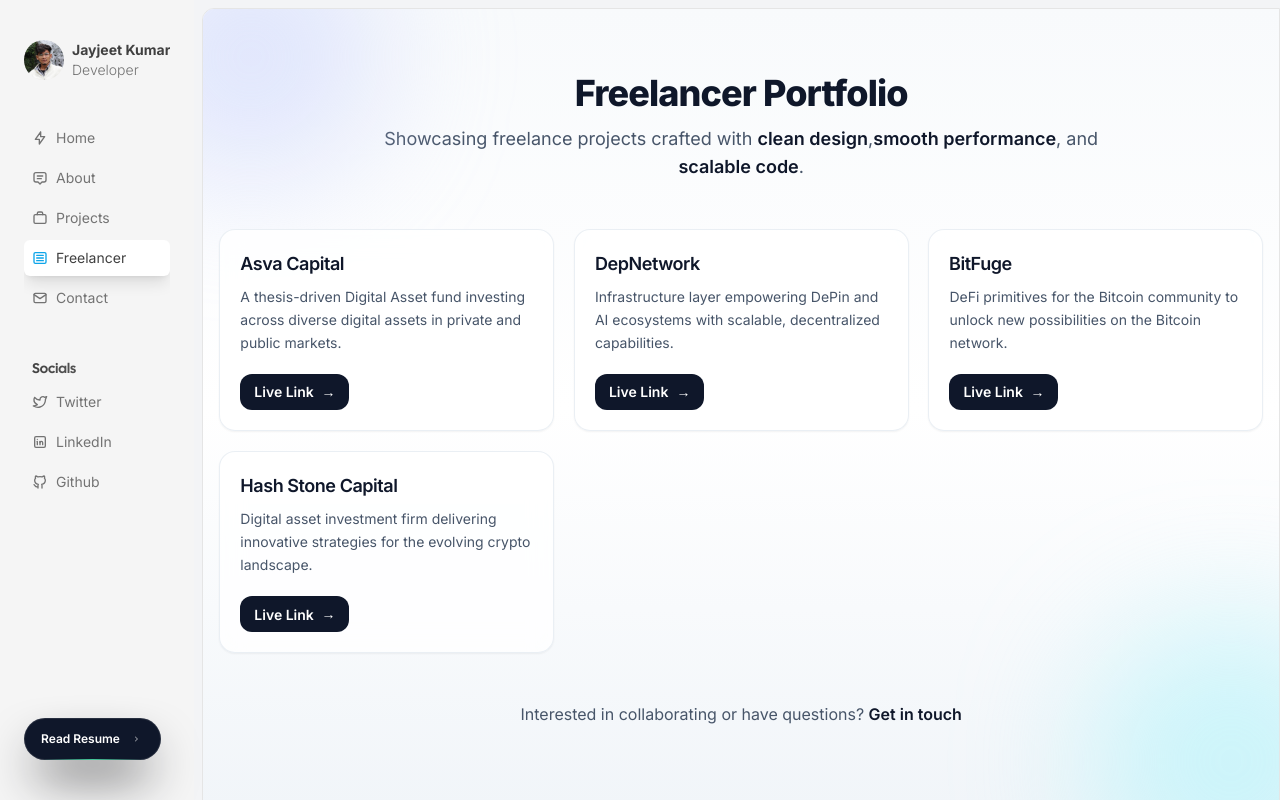
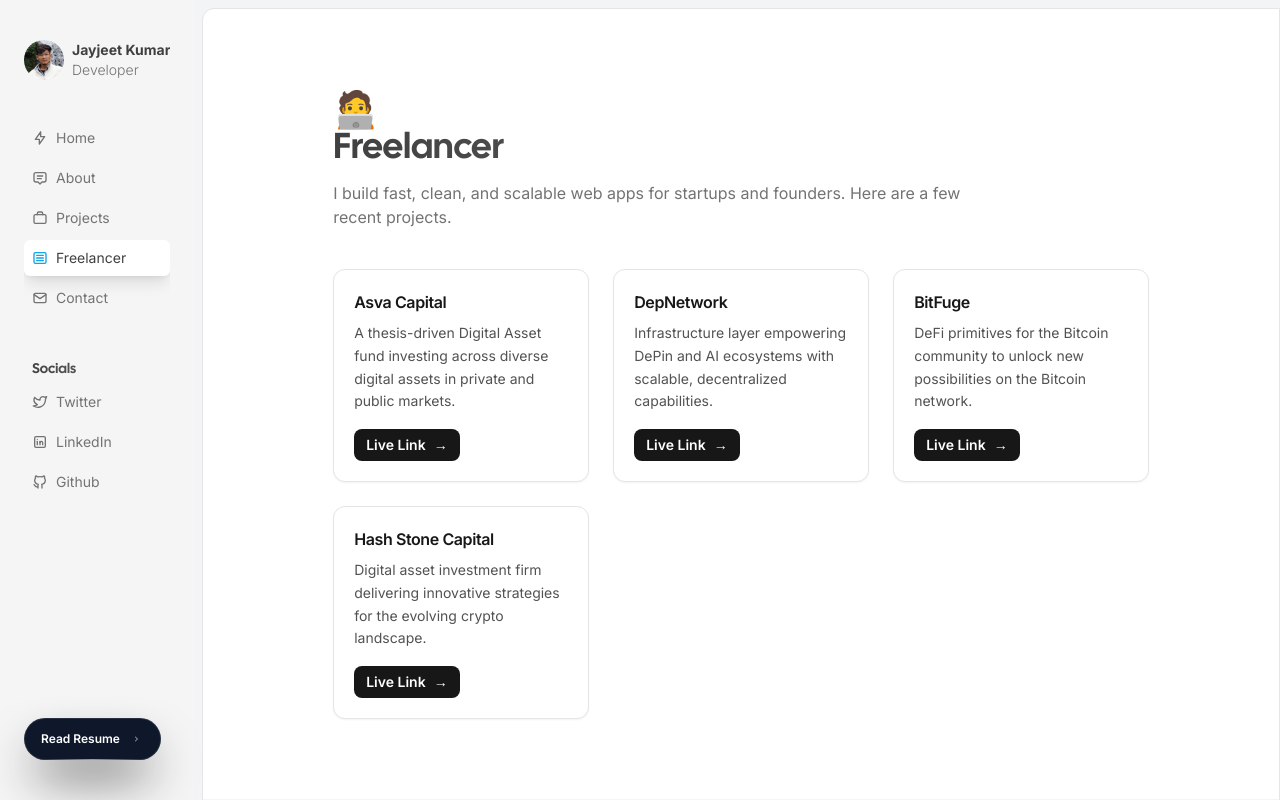
Before and after one commit to Jayjeet1013/Portfolio_2, a Next.js app: page /freelancer in a window 1280 px wide. Built offline with nearby package versions, Linux system fonts and the light colour scheme.

Commit message:
fix: refacter freelancer page

```diff
--- a/src/app/freelancer/page.tsx
+++ b/src/app/freelancer/page.tsx
@@ -2,6 +2,9 @@
 
 import Link from "next/link";
 import { motion } from "framer-motion";
+import { Container } from "@/components/Container";
+import { Heading } from "@/components/Heading";
+import { Paragraph } from "@/components/Paragraph";
 
 type Project = {
   title: string;
@@ -52,74 +55,44 @@
 
 export default function Page() {
   return (
-    <div className="relative min-h-screen overflow-hidden bg-gradient-to-b from-slate-50 via-white to-slate-100 text-slate-900">
-      {/* Animated background accents */}
-      <motion.div
-        className="pointer-events-none absolute -top-20 -left-20 h-64 w-64 rounded-full bg-indigo-200/50 blur-3xl"
-        initial={{ opacity: 0, scale: 0.8, x: -40, y: -40 }}
-        animate={{ opacity: 1, scale: 1, x: 0, y: 0 }}
-        transition={{ duration: 0.8, ease: "easeOut" }}
-      />
-      <motion.div
-        className="pointer-events-none absolute -bottom-24 -right-24 h-72 w-72 rounded-full bg-cyan-200/50 blur-3xl"
-        initial={{ opacity: 0, scale: 0.8, x: 40, y: 40 }}
-        animate={{ opacity: 1, scale: 1, x: 0, y: 0 }}
-        transition={{ duration: 0.8, ease: "easeOut", delay: 0.1 }}
-      />
+    <Container>
+      <span className="text-4xl" data-reveal="y">
+        🧑‍💻
+      </span>
+      <Heading className="font-black">Freelancer</Heading>
+      <Paragraph className="mt-3 max-w-2xl">
+        I build fast, clean, and scalable web apps for startups and founders.
+        Here are a few recent projects.
+      </Paragraph>
 
-      <div className="mx-auto max-w-6xl px-4 py-14 sm:py-16">
-        {/* Hero */}
-        <motion.header
-          initial={{ opacity: 0, y: 14 }}
-          animate={{ opacity: 1, y: 0 }}
-          transition={{ duration: 0.55, ease: "easeOut" }}
-          className="mx-auto mb-10 max-w-3xl text-center sm:mb-12"
-        >
-          <h1 className="text-3xl font-extrabold tracking-tight text-slate-900 sm:text-4xl">
-            Freelancer Portfolio
-          </h1>
-          <p className="mt-3 text-slate-600 sm:text-lg">
-            Showcasing freelance projects crafted with{" "}
-            <span className="font-semibold text-slate-900">clean design</span>,
-            <span className="font-semibold text-slate-900">
-              smooth performance
-            </span>
-            , and
-            <span className="font-semibold text-slate-900"> scalable code</span>.
-          </p>
-        </motion.header>
-
-        {/* Projects grid */}
       <motion.section
         variants={container}
         initial="hidden"
         animate="show"
-          className="grid grid-cols-1 gap-5 sm:grid-cols-2 lg:grid-cols-3"
+        data-stagger="children"
+        className="mt-10 grid grid-cols-1 gap-6 sm:grid-cols-2 lg:grid-cols-3"
       >
         {projects.map((p) => (
           <motion.article
             key={p.title}
             variants={item}
-              whileHover={{ y: -6, scale: 1.01 }}
+            data-reveal="y"
+            whileHover={{ y: -4, scale: 1.005 }}
             whileTap={{ scale: 0.99 }}
-              className="group relative flex h-full flex-col rounded-2xl border border-slate-200/70 bg-white/80 p-5 shadow-sm backdrop-blur-md transition-shadow hover:shadow-lg"
+            className="group relative flex h-full flex-col rounded-xl border border-neutral-200 bg-white p-5 shadow-sm transition-shadow hover:shadow-md"
           >
-              <div className="mb-2 flex items-start justify-between">
-                <h2 className="text-lg font-semibold tracking-tight text-slate-900">
+            <h2 className="text-base font-semibold tracking-tight text-neutral-900">
               {p.title}
             </h2>
-              </div>
-
-              <p className="mb-5 line-clamp-4 text-sm leading-relaxed text-slate-600">
+            <p className="mt-2 line-clamp-4 text-sm leading-relaxed text-neutral-600">
               {p.description}
             </p>
-
-              <div className="mt-auto flex items-center justify-between">
+            <div className="mt-4">
               <Link
                 href={p.href}
                 target="_blank"
                 rel="noopener noreferrer"
-                  className="inline-flex items-center gap-2 rounded-xl bg-slate-900 px-3.5 py-2 text-sm font-semibold text-white transition-colors hover:bg-slate-800"
+                className="inline-flex items-center gap-2 rounded-lg bg-neutral-900 px-3 py-1.5 text-sm font-semibold text-white transition-colors hover:bg-neutral-800"
               >
                 Live Link
                 <span
@@ -130,31 +103,9 @@
                 </span>
               </Link>
             </div>
-
-              {/* subtle bottom gradient on hover */}
-              <div className="pointer-events-none absolute inset-x-0 bottom-0 h-16 rounded-b-2xl bg-gradient-to-t from-slate-900/5 opacity-0 transition-opacity group-hover:opacity-100" />
           </motion.article>
         ))}
       </motion.section>
-
-        {/* Footer CTA */}
-        <motion.footer
-          initial={{ opacity: 0 }}
-          animate={{ opacity: 1 }}
-          transition={{ delay: 0.25, duration: 0.4 }}
-          className="mx-auto mt-12 max-w-3xl text-center text-slate-600"
-        >
-          <p>
-            Interested in collaborating or have questions?{" "}
-            <Link
-              href="mailto:hello@example.com"
-              className="font-semibold text-slate-900 underline-offset-4 hover:underline"
-            >
-              Get in touch
-            </Link>
-          </p>
-        </motion.footer>
-      </div>
-    </div>
+    </Container>
   );
 }
```
Lines whose indentation alone changed are shown as unchanged.
